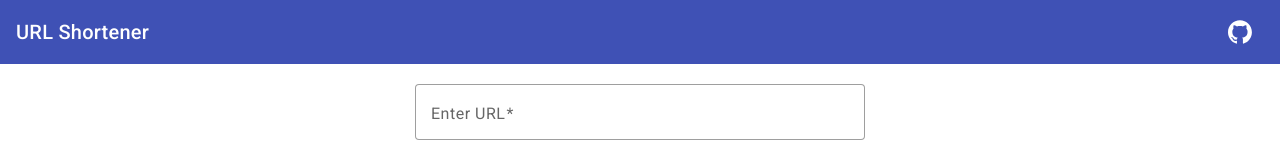
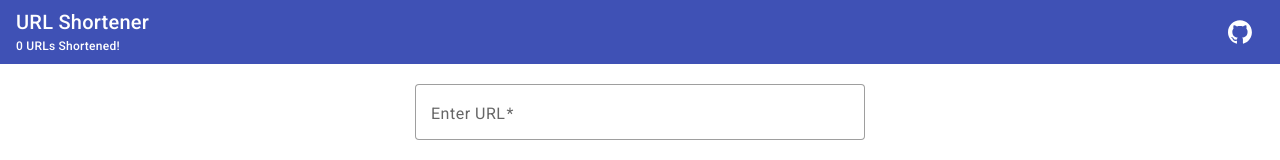
Before and after one commit to MiguelHigueraDev/url-shortener, an Angular app in the folder frontend/: page / in a window 1280 px wide. Shown: the top 160 px of the page. Built offline with nearby package versions, Linux system fonts and the light colour scheme; no server answers.

Commit message:
feat: move url count to header

```diff
--- a/frontend/src/app/components/header/header.component.css
+++ b/frontend/src/app/components/header/header.component.css
@@ -2,3 +2,19 @@
     display: flex;
     justify-content: space-between;
 }
+
+.head {
+    display: flex;
+    flex-direction: column;
+}
+
+.count {
+    font-size: 12px;
+    position: relative;
+    top: -2px;
+}
+
+.title {
+    position: relative;
+    top: 6px;
+}
--- a/frontend/src/app/components/header/header.component.html
+++ b/frontend/src/app/components/header/header.component.html
@@ -1,5 +1,8 @@
 <mat-toolbar color="primary" class="header">
-    <span>URL Shortener</span>
+    <div class="head">
+        <span class="title">URL Shortener</span>
+        <span class="count">{{count}} URLs Shortened!</span>
+    </div>
     <a mat-icon-button href="https://github.com/MiguelHigueraDev/url-shortener" target="_blank" aria-label="Visit GitHub repository">
         <!-- Uploaded to: SVG Repo, www.svgrepo.com, Generator: SVG Repo Mixer Tools -->
         <svg width="800px" height="800px" viewBox="0 -3.5 256 256" xmlns="http://www.w3.org/2000/svg" preserveAspectRatio="xMinYMin meet">
--- a/frontend/src/app/components/header/header.component.ts
+++ b/frontend/src/app/components/header/header.component.ts
@@ -2,6 +2,7 @@ import { Component } from '@angular/core';
 import {MatIconModule} from '@angular/material/icon';
 import {MatButtonModule} from '@angular/material/button';
 import {MatToolbarModule} from '@angular/material/toolbar';
+import { UrlCountService } from '../../services/url-count.service';
 
 @Component({
   selector: 'app-header',
@@ -12,4 +13,14 @@ import {MatToolbarModule} from '@angular/material/toolbar';
 })
 export class HeaderComponent {
 
+  constructor(private urlCountService: UrlCountService) { }
+
+  count = 0;
+
+  ngOnInit() {
+    this.urlCountService.getCount();
+    this.urlCountService.getCountObservable().subscribe((count) => {
+      this.count = count;
+    });
+  }
 }
```
